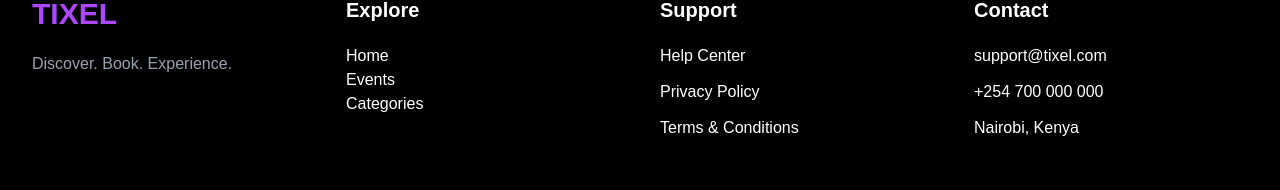
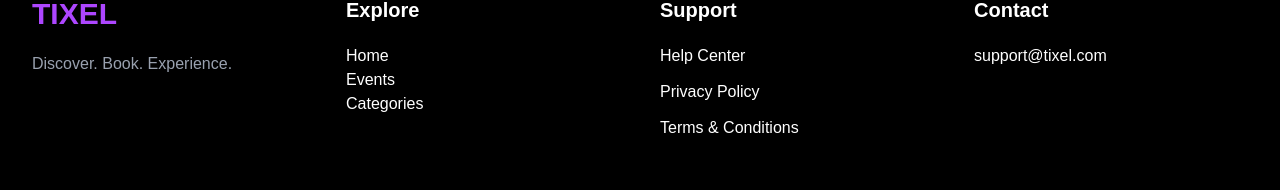
Before and after one commit to kevinmwangikimenju/global-events, a Next.js app: page / in a window 1280 px wide. Shown: the part 5322-5512 px from the top of the page. Built offline with nearby package versions, Linux system fonts and the light colour scheme; no server answers; the database is empty.

Commit message:
Remove placeholder contact details from footer

```diff
--- a/components/home/Footer.tsx
+++ b/components/home/Footer.tsx
@@ -64,9 +64,6 @@
 
             <p>support@tixel.com</p>
 
-            <p>+254 700 000 000</p>
-
-            <p>Nairobi, Kenya</p>
 
           </div>
 
```
